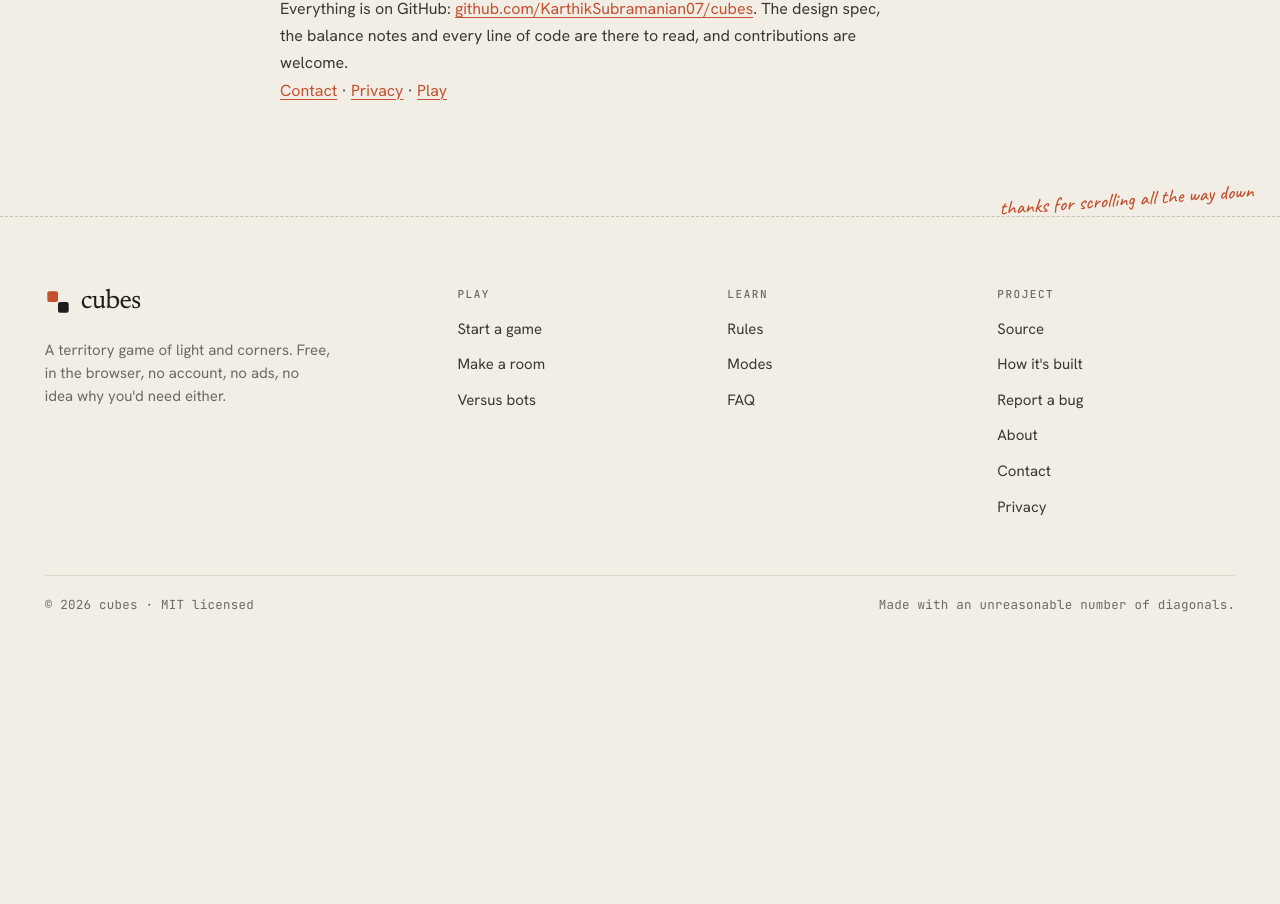
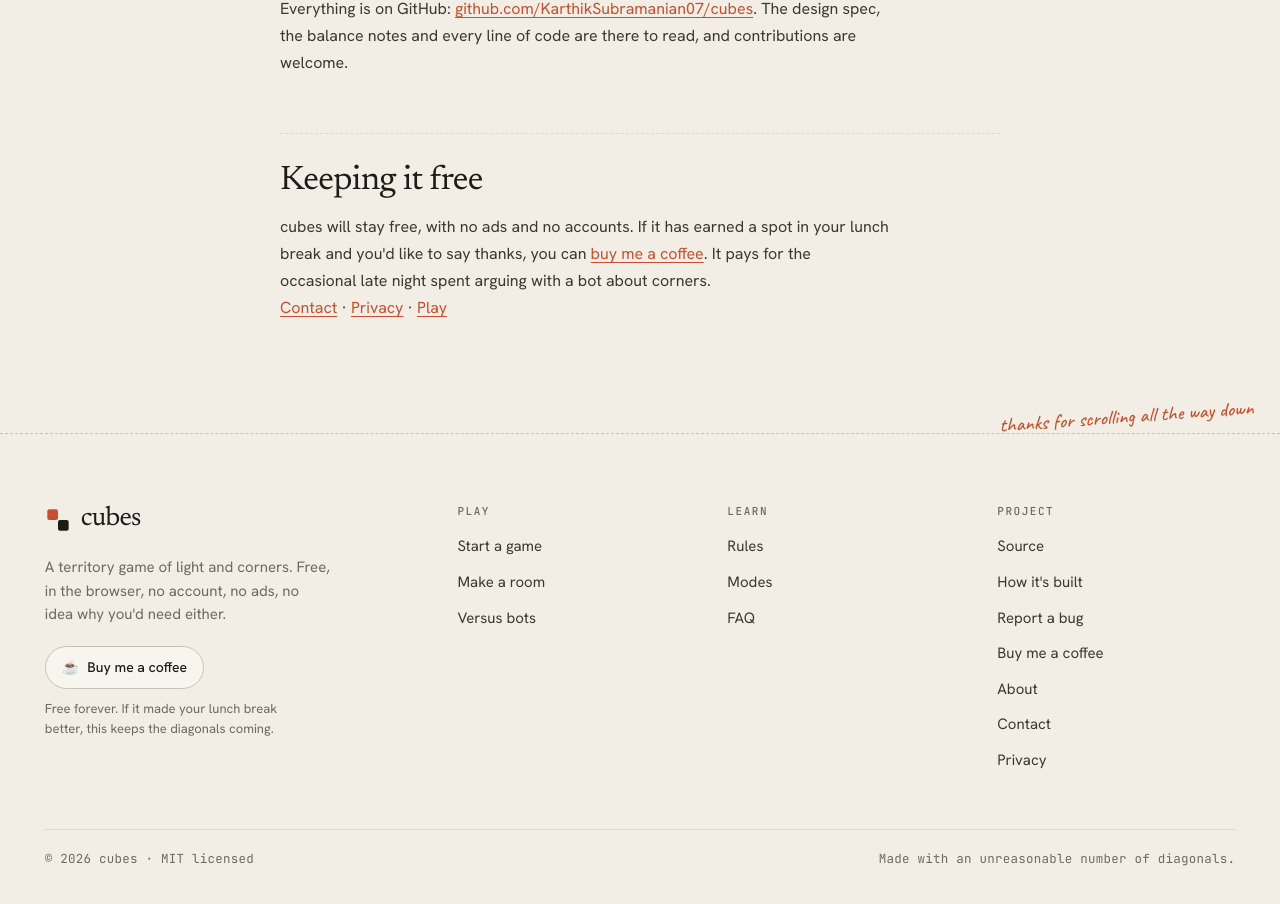
Before and after one commit to KarthikSubramanian07/cubes, a React (Vite) app in the folder web/: page /about in a window 1280 px wide. Shown: the part 1377-2281 px from the top of the page. Before the commit the page ends 2032 px from the top, so only its background shows below. Built offline with nearby package versions, Linux system fonts and the light colour scheme.

Commit message:
Add a Buy Me a Coffee link
A pill under the footer blurb and a line in the footer's Project column,
a short 'Keeping it free' section on the About page and in the README,
and a FUNDING.yml so GitHub shows a Sponsor button on the repo.

```diff
--- a/web/content/about.md
+++ b/web/content/about.md
@@ -18,4 +18,8 @@ The rules engine, move generation and bots are written in Rust. The same code ru
 
 Everything is on GitHub: [github.com/KarthikSubramanian07/cubes](https://github.com/KarthikSubramanian07/cubes). The design spec, the balance notes and every line of code are there to read, and contributions are welcome.
 
+## Keeping it free
+
+cubes will stay free, with no ads and no accounts. If it has earned a spot in your lunch break and you'd like to say thanks, you can [buy me a coffee](https://buymeacoffee.com/winnerkarthik). It pays for the occasional late night spent arguing with a bot about corners.
+
 [Contact](https://playcubes.pages.dev/contact) · [Privacy](https://playcubes.pages.dev/privacy) · [Play](https://playcubes.pages.dev/play)
--- a/web/src/ui/Footer.tsx
+++ b/web/src/ui/Footer.tsx
@@ -14,6 +14,10 @@ export function Footer() {
           <div className="footer__brand">
             <Logo />
             <p>A territory game of light and corners. Free, in the browser, no account, no ads, no idea why you'd need either.</p>
+            <a className="footer__coffee" href="https://buymeacoffee.com/winnerkarthik" target="_blank" rel="noopener">
+              <span aria-hidden="true">☕</span> Buy me a coffee
+            </a>
+            <p className="footer__coffee-note">Free forever. If it made your lunch break better, this keeps the diagonals coming.</p>
           </div>
           <div className="footer__col">
             <h2>Play</h2>
@@ -37,6 +41,7 @@ export function Footer() {
               <li><a href="https://github.com/KarthikSubramanian07/cubes" rel="noopener">Source</a></li>
               <li><Link to="/about">How it's built</Link></li>
               <li><a href="https://github.com/KarthikSubramanian07/cubes/issues" rel="noopener">Report a bug</a></li>
+              <li><a href="https://buymeacoffee.com/winnerkarthik" target="_blank" rel="noopener">Buy me a coffee</a></li>
               <li><Link to="/about">About</Link></li>
               <li><Link to="/contact">Contact</Link></li>
               <li><Link to="/privacy">Privacy</Link></li>
--- a/web/src/ui/nav.css
+++ b/web/src/ui/nav.css
@@ -203,6 +203,40 @@
   line-height: 1.55;
 }
 
+.footer__coffee {
+  display: inline-flex;
+  align-items: center;
+  gap: 8px;
+  margin-top: 20px;
+  padding: 9px 16px;
+  border: 1px solid var(--line-strong);
+  border-radius: 999px;
+  background: var(--panel);
+  color: var(--ink);
+  font-size: 14px;
+  font-weight: 500;
+  text-decoration: none;
+  transition: border-color 0.15s ease, transform 0.15s ease;
+}
+.footer__coffee:hover {
+  border-color: var(--accent);
+  transform: translateY(-1px);
+}
+.footer__coffee:focus-visible {
+  outline: 2px solid var(--focus);
+  outline-offset: 3px;
+}
+.footer__brand .footer__coffee-note {
+  margin-top: 10px;
+  font-size: 13px;
+  color: var(--muted);
+}
+@media (prefers-reduced-motion: reduce) {
+  .footer__coffee:hover {
+    transform: none;
+  }
+}
+
 .footer__col h2 {
   font: 500 11px / 1 var(--mono);
   letter-spacing: 0.14em;
```
Also changed, not shown: 1 other file (tests, documents, lock files or other folders).
